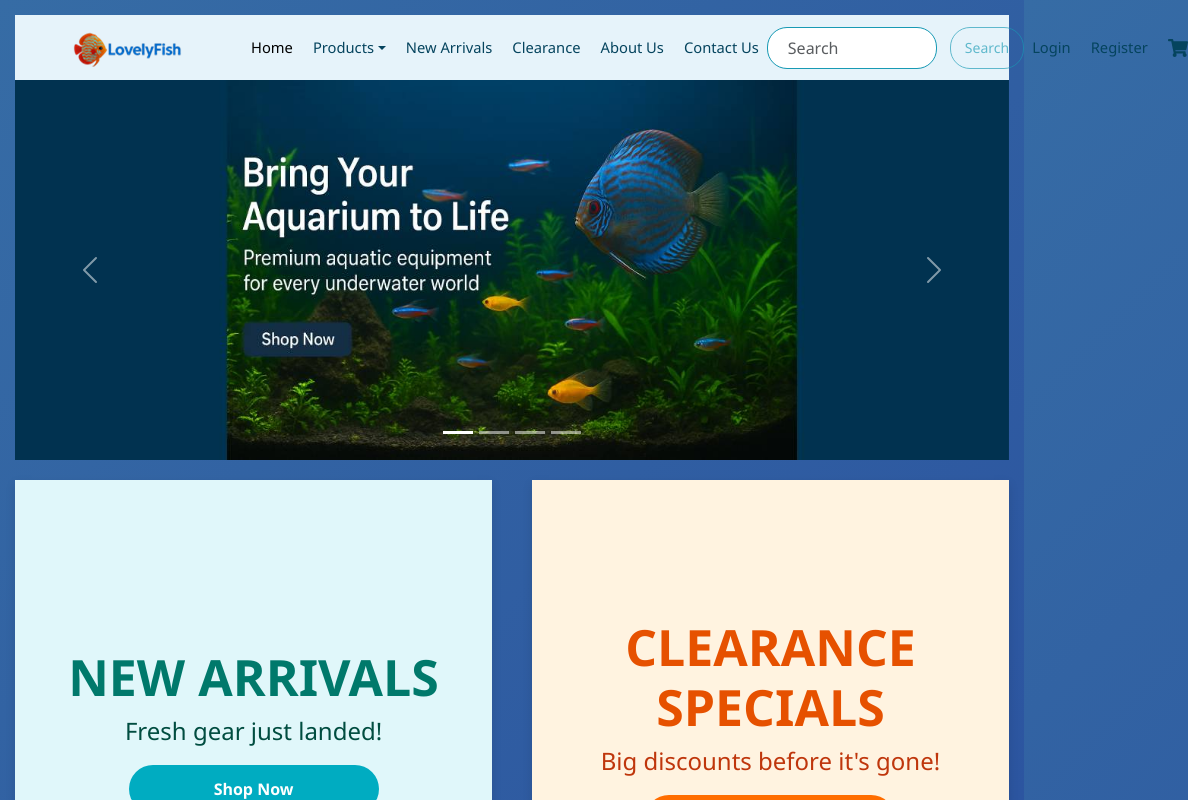
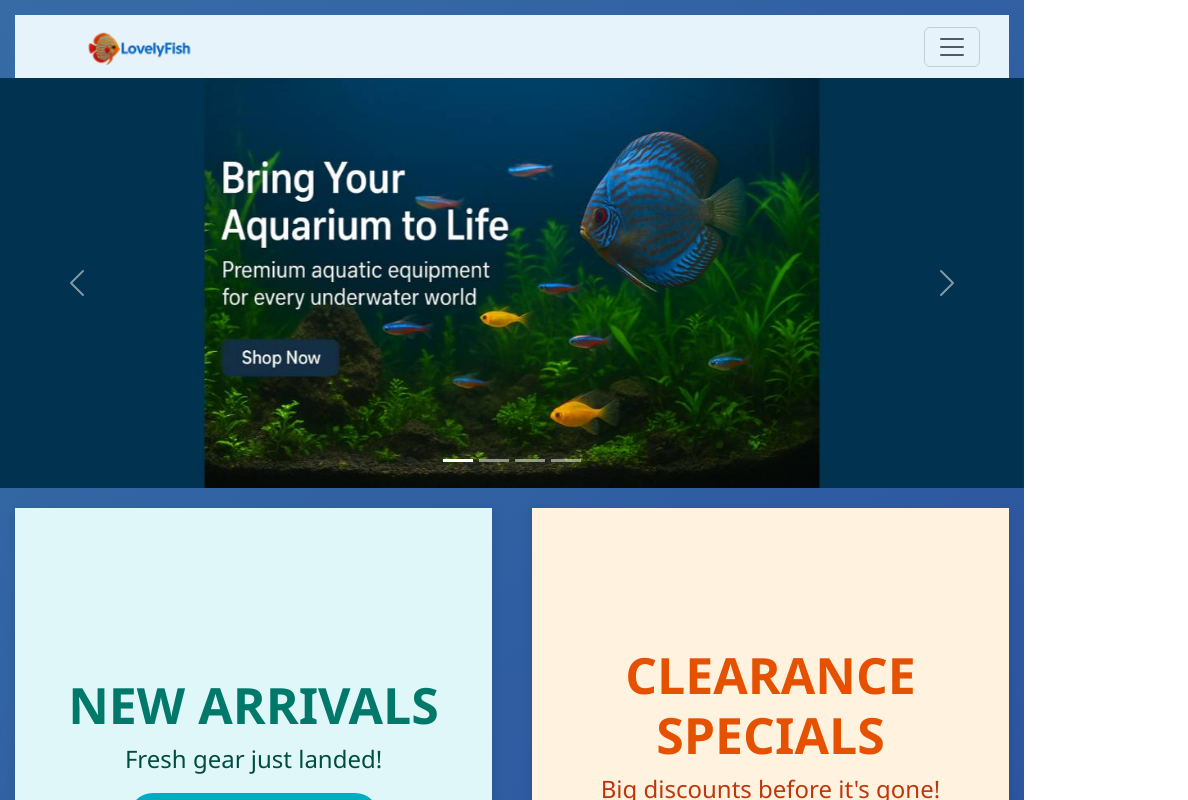
Before and after one commit to trinazhang2024/LovelyFish, a React (Create React App) app in the folder react-lovelyfish/: page / in a window 1024 px wide. Shown: the top 800 px of the page, 1188 px wide, since content can reach past the window. Built offline with nearby package versions, Linux system fonts and the light colour scheme; no server answers.

Commit message:
Refine responsive navbar and carousel for tablet

```diff
--- a/react-lovelyfish/src/components/Carousel/Carousel.css
+++ b/react-lovelyfish/src/components/Carousel/Carousel.css
@@ -4,6 +4,14 @@
   background-repeat: no-repeat;
   width: 100%;
   height: clamp(240px, 38vw, 500px);
+}
+
+@media (max-width: 1199.98px) {
+  .carousel {
+    width: calc(100% + 30px);
+    margin-left: -15px;
+    margin-right: -15px;
+  }
 }
 
 @media (max-width: 768px) {
@@ -14,13 +22,13 @@
 
 @media (min-width: 768px) {
   .carousel-item {
-    height: clamp(320px, 42vw, 460px);
+    height: clamp(340px, 46vw, 480px);
   }
 }
 
 @media (min-width: 900px) {
   .carousel-item {
-    height: clamp(380px, 36vw, 500px);
+    height: clamp(410px, 40vw, 500px);
   }
 }
 
--- a/react-lovelyfish/src/components/Navbar/Navbar.css
+++ b/react-lovelyfish/src/components/Navbar/Navbar.css
@@ -130,13 +130,13 @@
   border-top: 1px solid #e9ecef;
 }
 
-@media (min-width: 992px) {
+@media (min-width: 1200px) {
   .navbar .form-control {
     min-width: 220px;
   }
 }
 
-@media (max-width: 1199.98px) and (min-width: 992px) {
+@media (min-width: 1200px) and (max-width: 1399.98px) {
   .navbar .container {
     max-width: 100%;
   }
@@ -161,7 +161,13 @@
   }
 }
 
-@media (max-width: 991.98px) {
+@media (max-width: 1199.98px) {
+  .navbar-brand img {
+    width: clamp(165px, 24vw, 190px);
+    max-width: 100%;
+    height: auto;
+  }
+
   .navbar .navbar-collapse {
     padding-top: 12px;
   }
@@ -206,7 +212,7 @@
   }
 
   .navbar-brand img {
-    max-width: 150px;
+    width: clamp(155px, 46vw, 175px);
     height: auto;
   }
 
--- a/react-lovelyfish/src/components/Navbar/Navbar.jsx
+++ b/react-lovelyfish/src/components/Navbar/Navbar.jsx
@@ -39,7 +39,7 @@ function Navbar() {
   };
 
   return (
-    <nav className="navbar navbar-expand-lg bg-body-tertiary">
+    <nav className="navbar navbar-expand-xl bg-body-tertiary">
       <div className="container">
         {/* Logo */}
         <Link className="navbar-brand" to="/">
```
